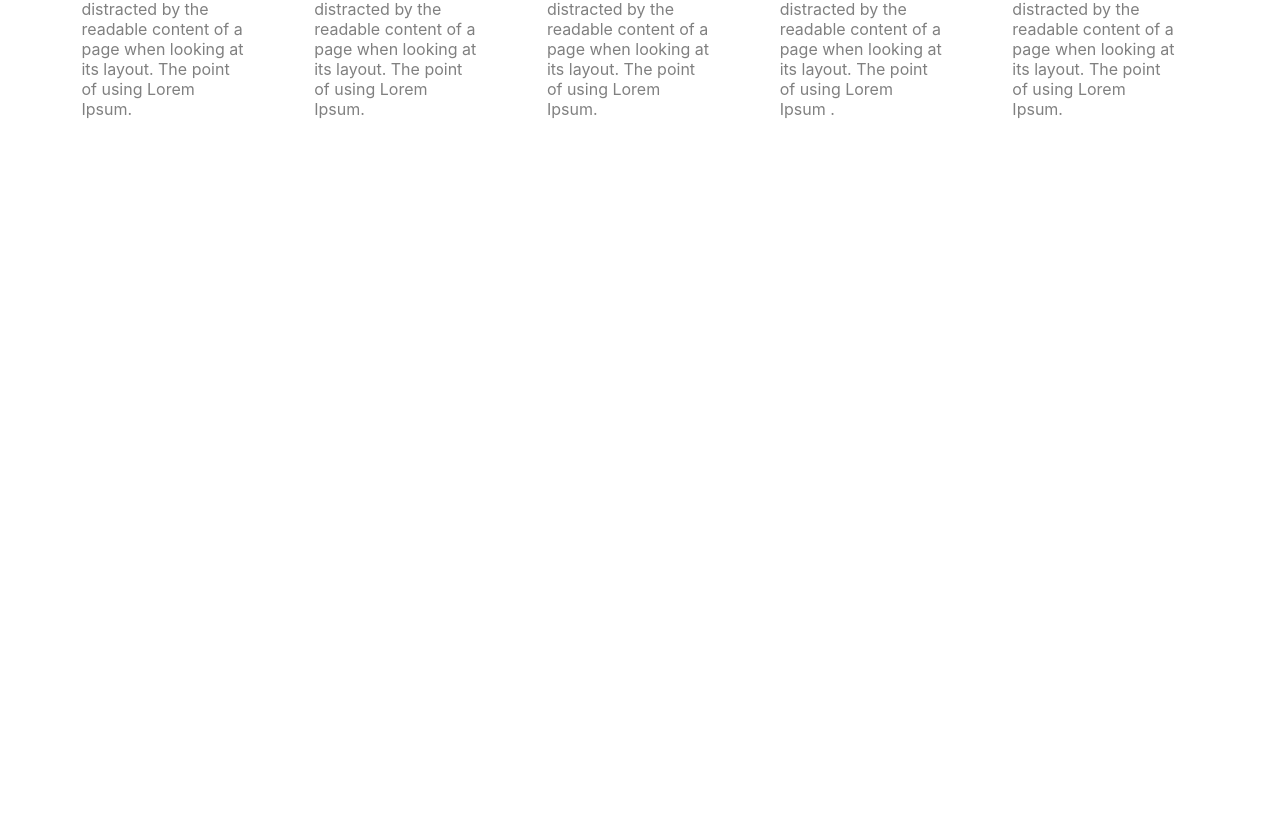
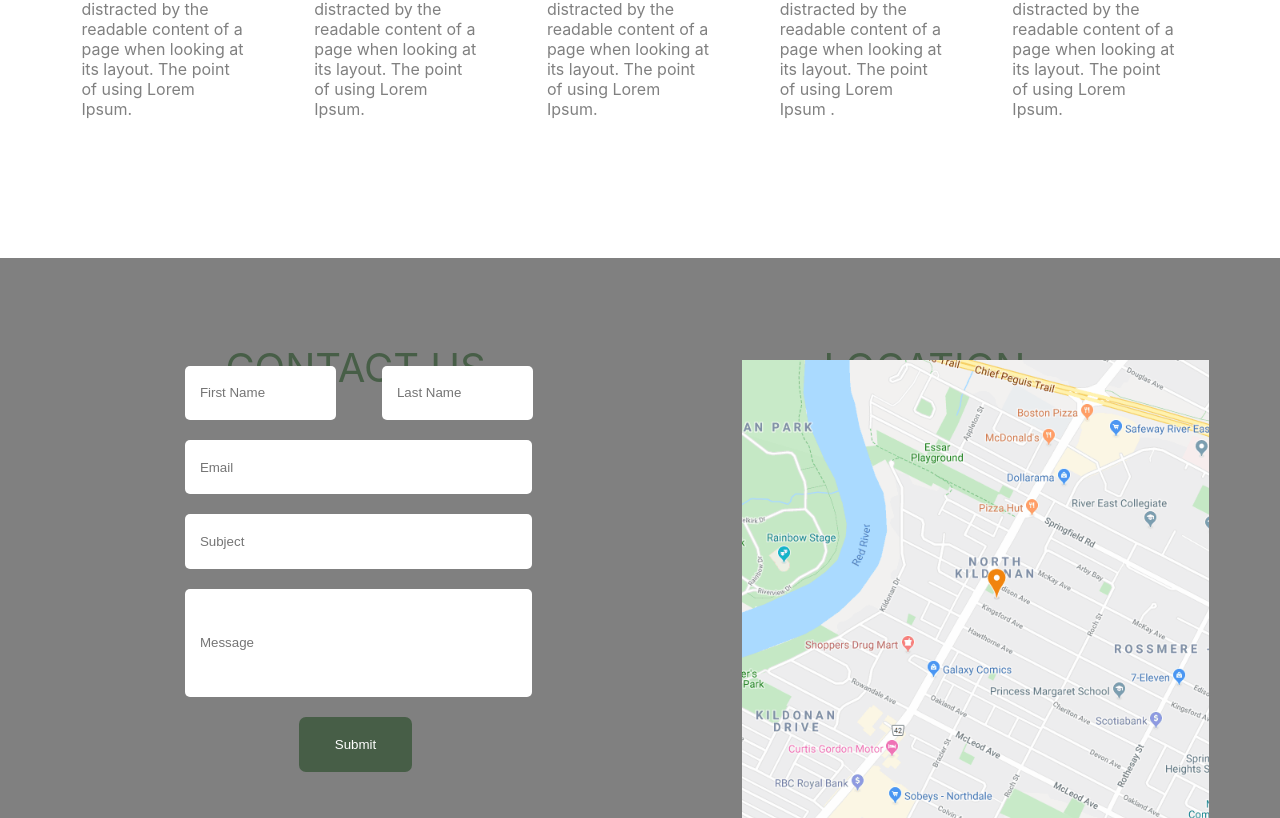
Before and after one commit to bismaasif/CardBoardWebsite, a React (Create React App) app: page / in a window 1280 px wide. Shown: the part 3511-4329 px from the top of the page. Before the commit the page ends 3730 px from the top, so only its background shows below. Built offline with nearby package versions, Linux system fonts and the light colour scheme.

Commit message:
contactus section is done

```diff
--- a/package.json
+++ b/package.json
@@ -3,9 +3,11 @@
   "version": "0.1.0",
   "private": true,
   "dependencies": {
+    "@material-ui/core": "^4.11.4",
     "@testing-library/jest-dom": "^5.13.0",
     "@testing-library/react": "^11.2.7",
     "@testing-library/user-event": "^12.8.3",
+    "bootstrap": "^5.0.1",
     "firebase": "^8.6.5",
     "react": "^17.0.2",
     "react-dom": "^17.0.2",
--- /dev/null
+++ b/src/Component/Contactus/Contactus.css
@@ -0,0 +1,104 @@
+.contact
+{
+    display:grid;
+    height:70vh;
+    width:100vw;
+grid-template-columns: 5fr 40fr 40fr 5fr;
+grid-template-rows: 100fr ;
+grid-template-areas: ". col1 col2 ."
+                    ;
+
+/* background-color:rgb(185, 169, 169); */
+background-size: cover;
+margin-top: 3%;
+    background-color: grey;
+
+}
+.h1{
+    grid-area: col1;
+    font-size:40px;
+   color :rgb(71, 94, 71);
+   justify-content: center;
+   align-items: center;
+   display: grid;
+   margin-bottom: 60%;
+   overflow: hidden;
+}
+
+.h2{
+    grid-area: col2;
+    font-size:40px;
+   color :rgb(71, 94, 71);
+   justify-content: center;
+   align-items: center;
+   display: grid;
+   margin-bottom: 60%;
+   overflow: hidden;
+}
+.form{
+grid-area: col1;
+margin-left: 20%;
+margin-top:3%;
+overflow: hidden;
+}
+.map{
+    grid-area:col2;
+    overflow: hidden;
+    margin-top: 18%;
+    margin-left:18%;
+}
+.mappic{
+    height:60vh;
+}
+.input1{
+    grid-area:col1;
+    outline: none;
+    width:30%;
+    height:10%;
+    border-radius:5px ;
+    padding-left: 15px;
+    margin-top: 20%;
+
+}
+.input2{
+    grid-area:col1;
+    outline: none;
+    width:30%;
+    height:10%;
+    border-radius:5px ;
+    padding-left: 15px;
+    margin-left: 10%;
+
+}
+.input3{
+    grid-area:col1;
+    outline: none;
+    width:73%;
+    height:10%;
+    border-radius:5px ;
+    padding-left: 15px;
+}
+.input5{
+    grid-area:col1;
+    outline: none;
+    width:73%;
+    height:10%;
+    border-radius:5px ;
+    padding-left: 15px;
+}
+.input4{
+    grid-area:col1;
+    outline: none;
+    width:73%;
+    height:20%;
+    border-radius:5px ;
+    padding-left: 15px;
+}
+.btn{
+    background-color :rgb(71, 94, 71);
+    height:10%;
+    width: 25%;
+    color: white;
+    border-radius:7px;
+    margin-left: 25%;
+}
--- /dev/null
+++ b/src/Component/Contactus/Contactus.jsx
@@ -0,0 +1,93 @@
+import './Contactus.css';
+import React from 'react';
+import img from './../../Images/map.png';
+// import { makeStyles } from '@material-ui/core/styles';
+// import TextField from '@material-ui/core/TextField';
+// import { green } from '@material-ui/core/colors';
+// import {
+//   fade,
+//   ThemeProvider,
+//   withStyles,
+//   createMuiTheme,
+// } from '@material-ui/core/styles';
+
+const Contactus=()=>{
+
+// const useStyles = makeStyles((theme) => ({
+//   root: {
+//     display: 'flex',
+//     flexWrap: 'wrap',
+//     color: 'green',
+
+//   },
+//   textField: {
+//     marginLeft: theme.spacing(1),
+//     marginRight: theme.spacing(1),
+//     width: '25ch',
+//   },
+// }));
+// const theme = createMuiTheme({
+//     palette: {
+//       primary: green,
+//     },
+//   });
+//   const classes = useStyles();
+    return(
+        <>
+        <div className="contact">
+            <p className="h1">CONTACT US</p>
+            <p className="h2">LOCATION</p>
+            <div className="form">
+<input className="input1" type="text" placeholder="First Name"/>
+<input className="input2" type="text" placeholder="Last Name"/>
+<br/>
+<br/>
+<input className="input3" type="text" placeholder="Email"/>
+<br/>
+<br/>
+<input className="input5" type="text" placeholder="Subject"/>
+<br/>
+<br/>
+<input className="input4" type="text" placeholder="Message"/>
+<br/>
+<br/>
+<button className="btn" >Submit</button>
+
+{/* ...................................................................... */}
+            {/* <TextField
+
+          id="outlined-margin-dense"
+          defaultValue="First Name"
+          className={classes.textField}
+          margin="dense"
+          variant="filled" */}
+        {/* <ThemeProvider theme={theme}> */}
+        {/* <TextField
+          className={classes.margin}
+          label="ThemeProvider"
+          id="mui-theme-provider-standard-input"
+        /> */}
+        {/* <TextField
+          className={classes.margin}
+          label="ThemeProvider"
+          variant="filled"
+          id="mui-theme-provider-outlined-input"
+        />
+         <TextField
+          className={classes.margin}
+          label="ThemeProvider"
+          variant="filled"
+          id="mui-theme-provider-outlined-input"
+        />
+      </ThemeProvider> */}
+
+            </div>
+            <div className="map">
+                <img className="mappic" src={img}/>
+            </div>
+        </div>
+        </>
+
+    )
+}
+export default Contactus;
--- a/src/Component/Home/Home.jsx
+++ b/src/Component/Home/Home.jsx
@@ -2,6 +2,7 @@ import ProductDisplay from "../../Pages/ProductDisplay/ProductDisplay";
 import Authentication from '../../Pages/Authentication/Authentication';
 import Aboutus from "../Aboutus/Aboutus";
 import Values from "../Values/Values";
+import Contactus from "../Contactus/Contactus";
 
 const Home=()=>{
     return(
@@ -10,6 +11,7 @@ const Home=()=>{
 <ProductDisplay/>
 <Aboutus/>
 <Values/>
+<Contactus/>
             </>
             )
 }
--- a/src/index.js
+++ b/src/index.js
@@ -7,6 +7,7 @@ import Store from './Redux/Store';
 import reportWebVitals from './reportWebVitals';
 import {Router} from 'react-router-dom';
 import history from './History/History';
+
 
 ReactDOM.render(
   <React.StrictMode>
```
Also changed, not shown: src/Images/map.png (added), 1 other file (tests, documents, lock files or other folders).
